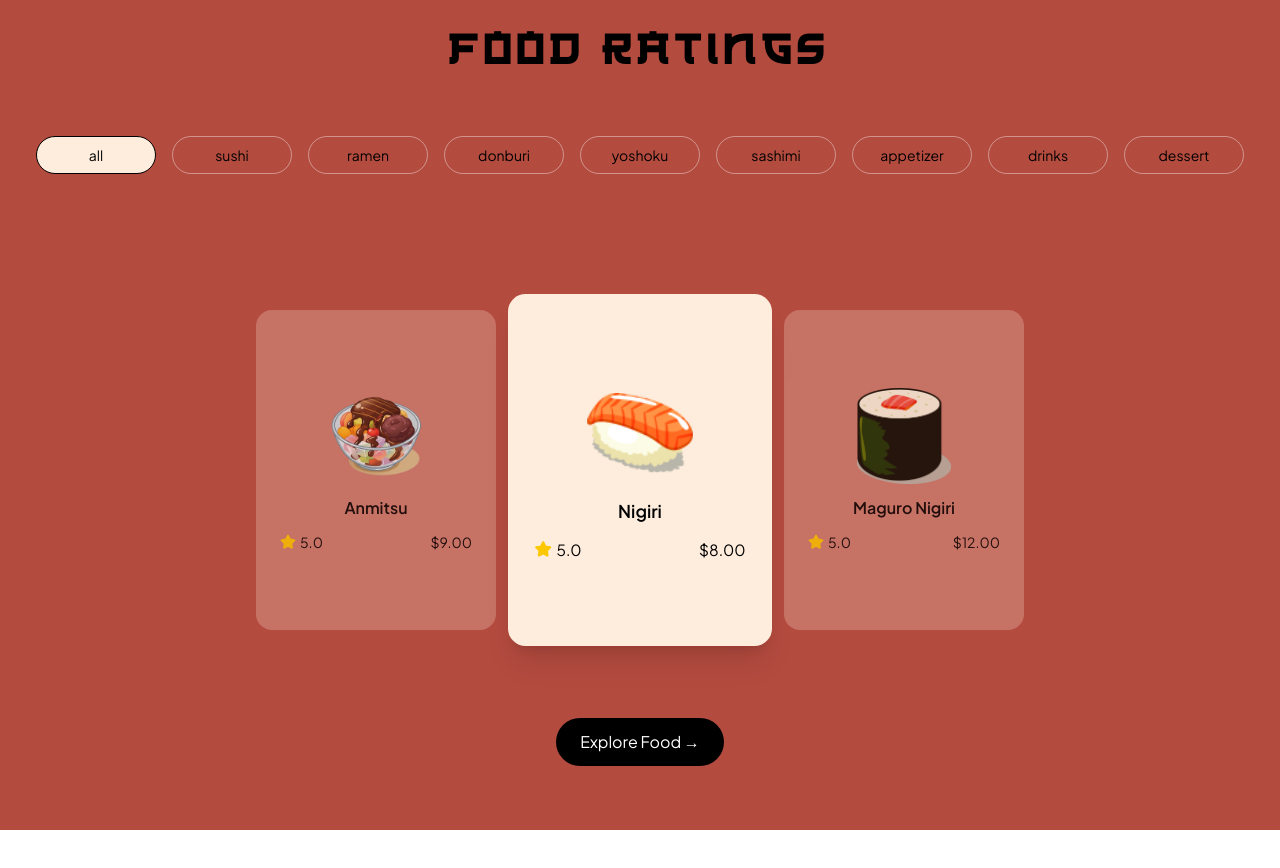
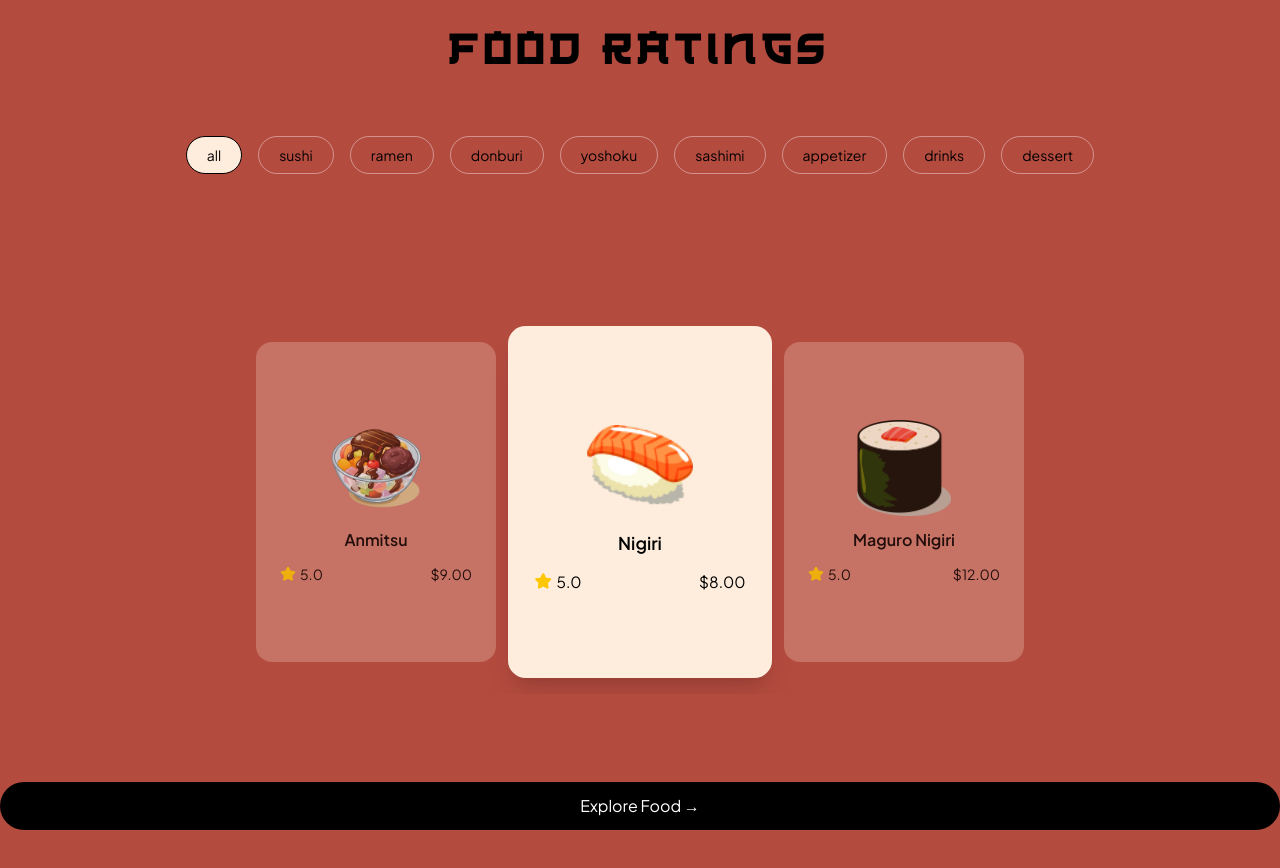
Before and after one commit to rabano-azielrandel/kaiseki, a Next.js app: page / in a window 1280 px wide. Shown: the part 1400-2268 px from the top of the page. Before the commit the page ends 2230 px from the top, so only its background shows below. Built offline with nearby package versions, Linux system fonts and the light colour scheme.

Commit message:
food ui update

```diff
--- a/components/sections/food.tsx
+++ b/components/sections/food.tsx
@@ -49,20 +49,21 @@ export default function Food() {
   const visible = getVisibleItems();
 
   return (
-    <section className="w-full py-16 bg-[#b44b3f] text-white flex flex-col items-center">
+    <section className="w-full py-16 bg-[#b44b3f] text-white flex flex-col">
       {/* TITLE */}
-      <h2 className="text-primary text-3xl lg:text-5xl font-japanese leading-tight tracking-widest mb-12">
+      <h2 className="text-primary text-3xl lg:text-5xl text-center font-japanese leading-tight tracking-widest mb-12">
         Food Ratings
       </h2>
 
       {/* CATEGORY PILLS */}
-      <div className="flex gap-4 overflow-x-scroll py-2 mb-32">
+      <div className="px-4 lg:px-12 overflow-hidden">
+        <div className="flex justify-start lg:justify-center gap-4 w-full overflow-x-auto py-2 mb-32 scrollbar-hide">
           {["all", ...menuCardsData.map((c) => c.title.toLowerCase())].map(
             (cat, index) => (
               <button
                 key={index}
                 onClick={() => setActiveCategory(cat)}
-              className={`w-30 px-5 py-2 rounded-full border text-sm whitespace-nowrap transition
+                className={`shrink-0 px-5 py-2 rounded-full border text-sm whitespace-nowrap transition
             ${
               activeCategory === cat
                 ? "bg-background text-black"
@@ -75,9 +76,11 @@ export default function Food() {
             ),
           )}
         </div>
+      </div>
 
       {/* 🎴 CAROUSEL */}
-      <div className="flex items-center justify-center gap-6">
+      <div className="overflow-hidden">
+        <div className="flex items-center justify-center gap-6 py-8">
           {visible.map((item, index) => {
             const isCenter = index === 1;
 
@@ -93,7 +96,7 @@ export default function Food() {
                     setActiveIndex((prev) => (prev + 1) % items.length);
                 }}
                 className={`cursor-pointer rounded-2xl transition-all duration-300
-                w-60 h-80 flex flex-col items-center justify-center gap-3 p-4
+                    w-60 h-80 flex flex-col items-center justify-center gap-3 p-4 overflow-hidden shrink-0
                     ${
                       isCenter
                         ? "bg-background text-black scale-110 shadow-xl"
@@ -129,6 +132,7 @@ export default function Food() {
             );
           })}
         </div>
+      </div>
 
       {/* BUTTON */}
       <button className="mt-22 bg-black text-white px-6 py-3 rounded-full hover:scale-105 transition">
```
Lines whose indentation alone changed are shown as unchanged.
